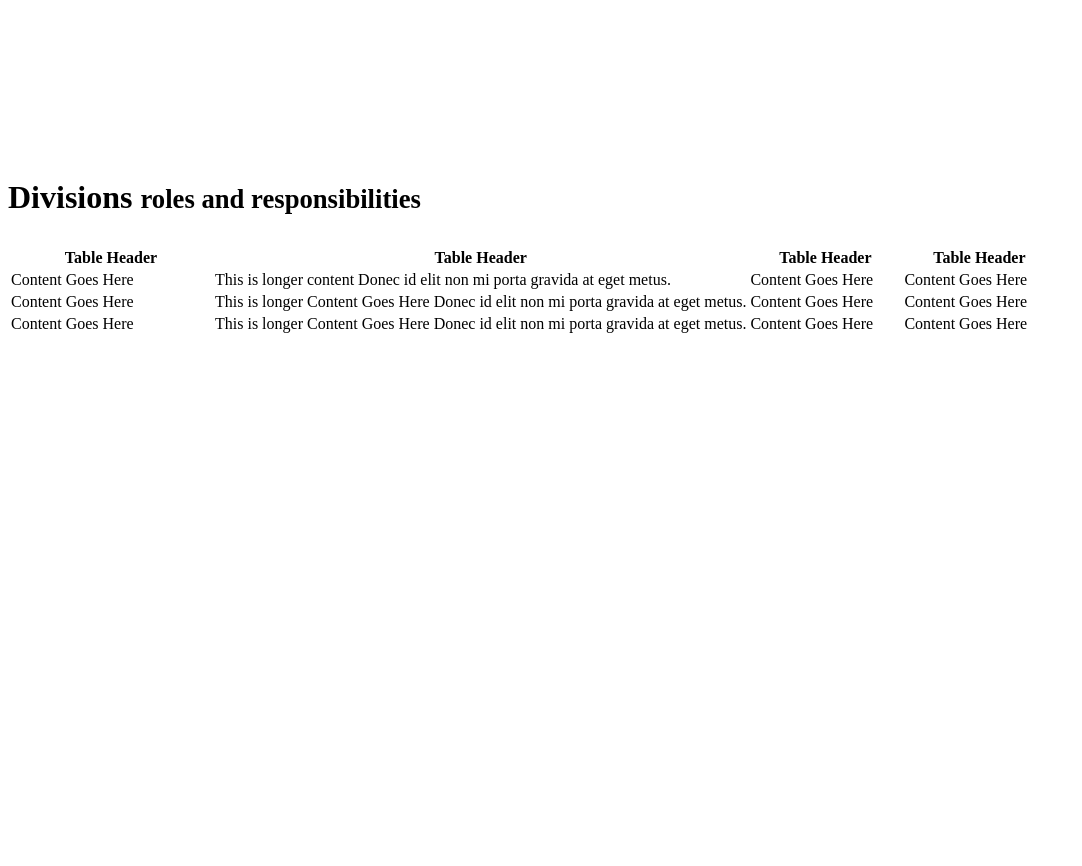
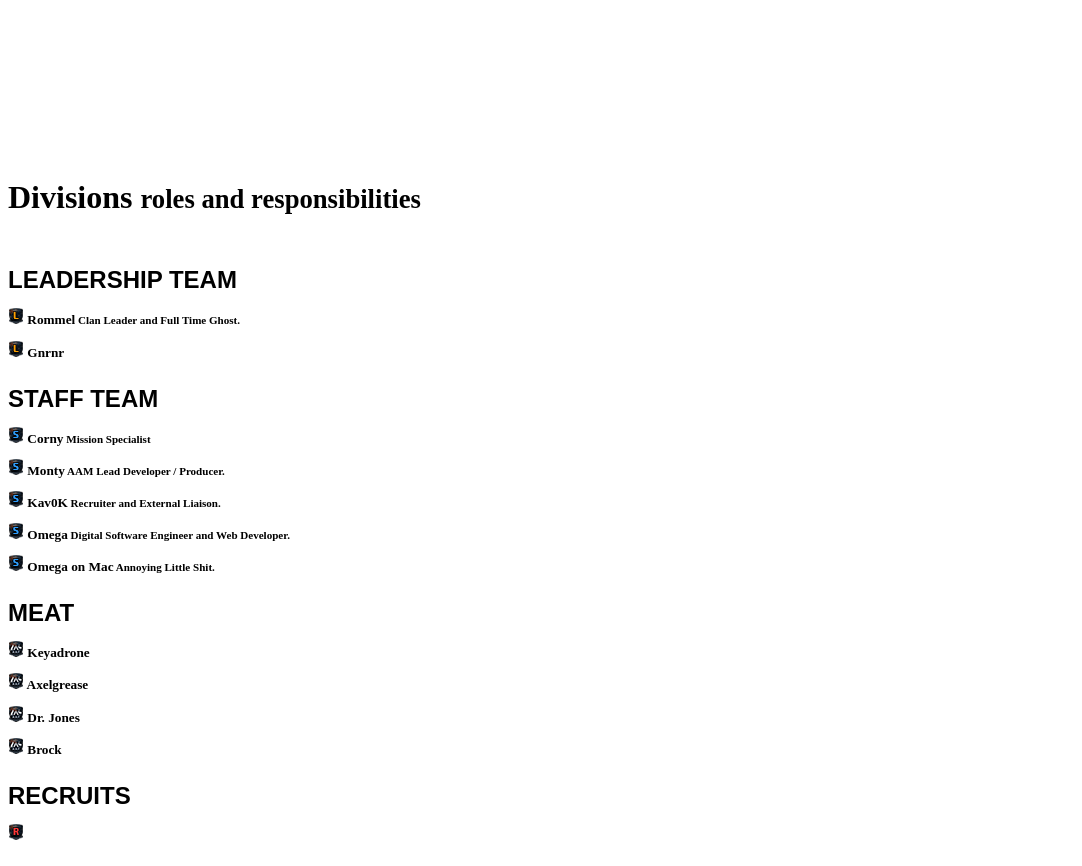
Before and after one commit to n3str1x/AAF-Website, a PHP site: page /divisions/index.html in a window 1280 px wide. Shown: the whole page, without its empty margins (0-1082 px from the left). Before the commit the page ends 333 px from the top, so only its background shows below. Run offline with PHP 8.4, Linux system fonts and the light colour scheme.

Commit message:
Divisions Built

```diff
--- a/contact/index.html
+++ b/contact/index.html
@@ -19,7 +19,7 @@
 			<div class="shader">
 				<div class="row">
 					<div class="small-12 columns">
-						<h1>Contact <small>Questions, Queries, ask away!</small></h1>
+						<h1>Contact <small>Questions, Queries, Comments, Doubtful Points.</small></h1>
 					</div>
 				</div>
 			</div>
--- a/divisions/index.html
+++ b/divisions/index.html
@@ -16,48 +16,40 @@
 
 		<main>
 
-			<div class="shader">
 				<div class="row">
 					<div class="small-12 columns">
 						<h1>Divisions <small>roles and responsibilities</small></h1>
 					</div>
 				</div>
 				<div class="row">
-					<div class="small-12 columns">
-						<table class="hover">
-							<thead>
-								<tr>
-									<th width="200">Table Header</th>
-									<th>Table Header</th>
-									<th width="150">Table Header</th>
-									<th width="150">Table Header</th>
-								</tr>
-							</thead>
-							<tbody>
-								<tr>
-									<td>Content Goes Here</td>
-									<td>This is longer content Donec id elit non mi porta gravida at eget metus.</td>
-									<td>Content Goes Here</td>
-									<td>Content Goes Here</td>
-								</tr>
-								<tr>
-									<td>Content Goes Here</td>
-									<td>This is longer Content Goes Here Donec id elit non mi porta gravida at eget metus.</td>
-									<td>Content Goes Here</td>
-									<td>Content Goes Here</td>
-								</tr>
-								<tr>
-									<td>Content Goes Here</td>
-									<td>This is longer Content Goes Here Donec id elit non mi porta gravida at eget metus.</td>
-									<td>Content Goes Here</td>
-									<td>Content Goes Here</td>
-								</tr>
-							</tbody>
-						</table>
+					<div class="small-12 medium-6 columns">
+						<h3>Leadership Team</h3>
+						<h5><img src="/divisions/images/icons/leader.png" alt=""> Rommel<small> Clan Leader and Full Time Ghost.</small></h5>
+						<h5><img src="/divisions/images/icons/leader.png" alt=""> Gnrnr<small> </small></h5>
+					</div>
+					<div class="small-12 medium-6 columns end">
+						<h3>Staff Team</h3>
+						<h5><img src="/divisions/images/icons/staff.png" alt=""> Corny<small> Mission Specialist</small></h5>
+						<h5><img src="/divisions/images/icons/staff.png" alt=""> Monty<small> AAM Lead Developer / Producer.</small></h5>
+						<h5><img src="/divisions/images/icons/staff.png" alt=""> Kav0K<small> Recruiter and External Liaison.</small></h5>
+						<h5><img src="/divisions/images/icons/staff.png" alt=""> Omega<small> Digital Software Engineer and Web Developer.</small></h5>
+						<h5><img src="/divisions/images/icons/staff.png" alt=""> Omega on Mac<small> Annoying Little Shit.</small></h5>
+					</div>
+				</div>
+				<div class="row">
+					<div class="small-12 medium-6 columns">
+						<h3>Meat</h3>
+						<h5><img src="/divisions/images/icons/regular.png" alt=""> Keyadrone</h5>
+						<h5><img src="/divisions/images/icons/regular.png" alt=""> Axelgrease</h5>
+						<h5><img src="/divisions/images/icons/regular.png" alt=""> Dr. Jones</h5>
+						<h5><img src="/divisions/images/icons/regular.png" alt=""> Brock</h5>
+					</div>
+					<div class="small-12 medium-6 columns end">
+						<h3>Recruits</h3>
+						<h5><img src="/divisions/images/icons/recruit.png" alt=""> </h5>
 					</div>
 				</div>
 
-			</div>
 
 			<!--#include virtual="/aaf-global/includes/footer.inc" -->
 			<!--#include virtual="/aaf-global/includes/global-scripts.inc" -->
--- a/divisions/styles/divisions.css
+++ b/divisions/styles/divisions.css
@@ -1,5 +1,14 @@
 main {
   padding-top: 150px; }
 
-table {
-  margin-top: 30px; }
+h1 {
+  margin-bottom: 50px; }
+
+h3 {
+  font-family: 'Montserrat', sans-serif;
+  font-weight: bold;
+  font-size: 24px;
+  text-transform: uppercase; }
+
+h5 {
+  margin-top: -10px; }
--- a/scss/divisions/styles/divisions.scss
+++ b/scss/divisions/styles/divisions.scss
@@ -2,6 +2,17 @@
 	padding-top: 150px;
 }
 
-table {
-	margin-top: 30px;
+h1 {
+	margin-bottom: 50px;
 }
+
+h3 {
+	font-family: 'Montserrat', sans-serif;
+	font-weight: bold;
+	font-size: 24px;
+	text-transform: uppercase;
+}
+
+h5 {
+	margin-top: -10px;
+}
```
Also changed, not shown: aaf-global/styles/aaf-global.css (+10 -8 lines), scss/aaf-global/styles/_settings.scss (+5 -5 lines), divisions/images/icons/applicant.png (added), divisions/images/icons/leader.png (added), divisions/images/icons/prospect.png (added), divisions/images/icons/recruit.png (added), divisions/images/icons/regular.png (added), divisions/images/icons/staff.png (added), divisions/images/icons/visitor.png (added), 1 other file.
